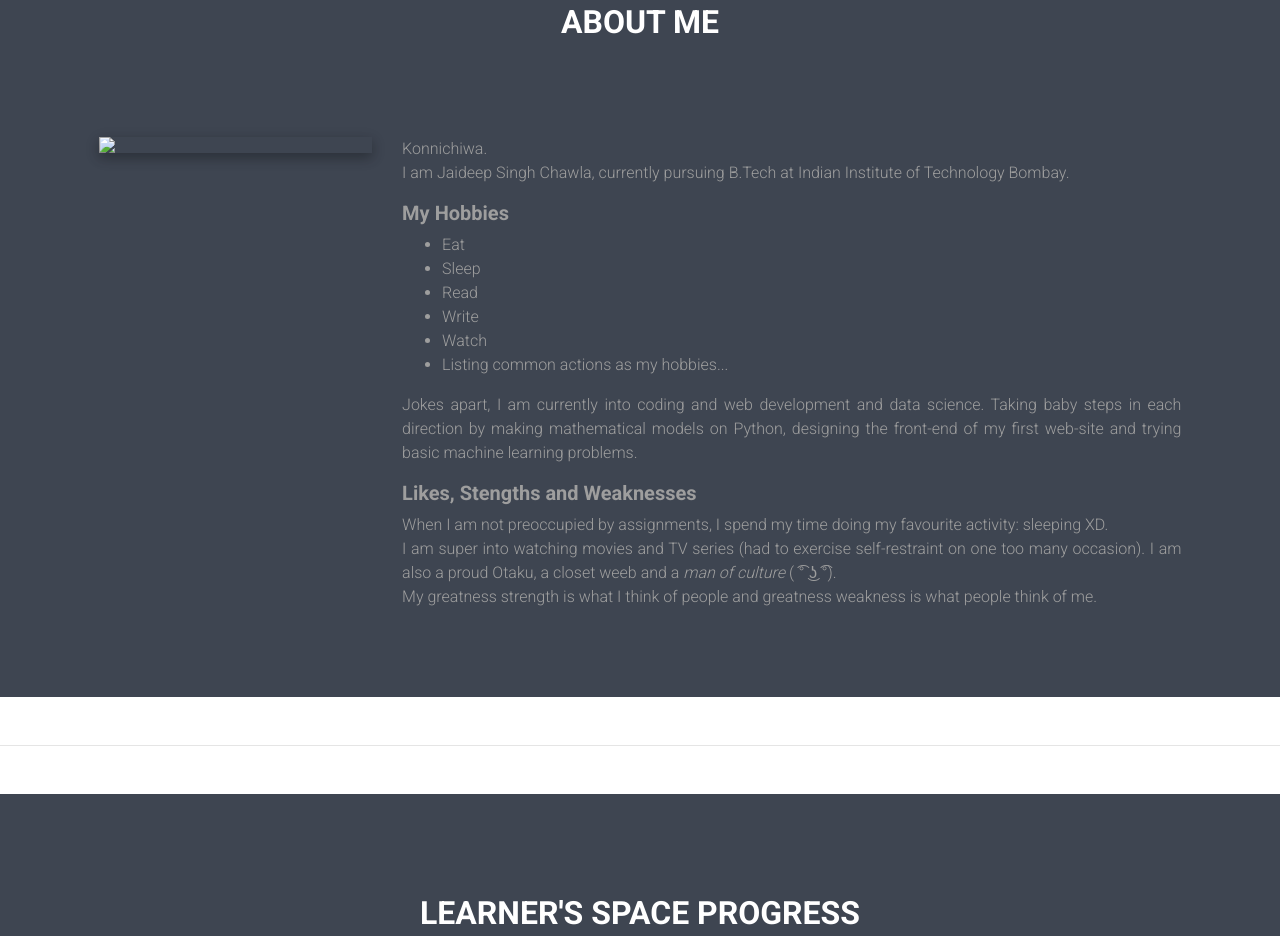
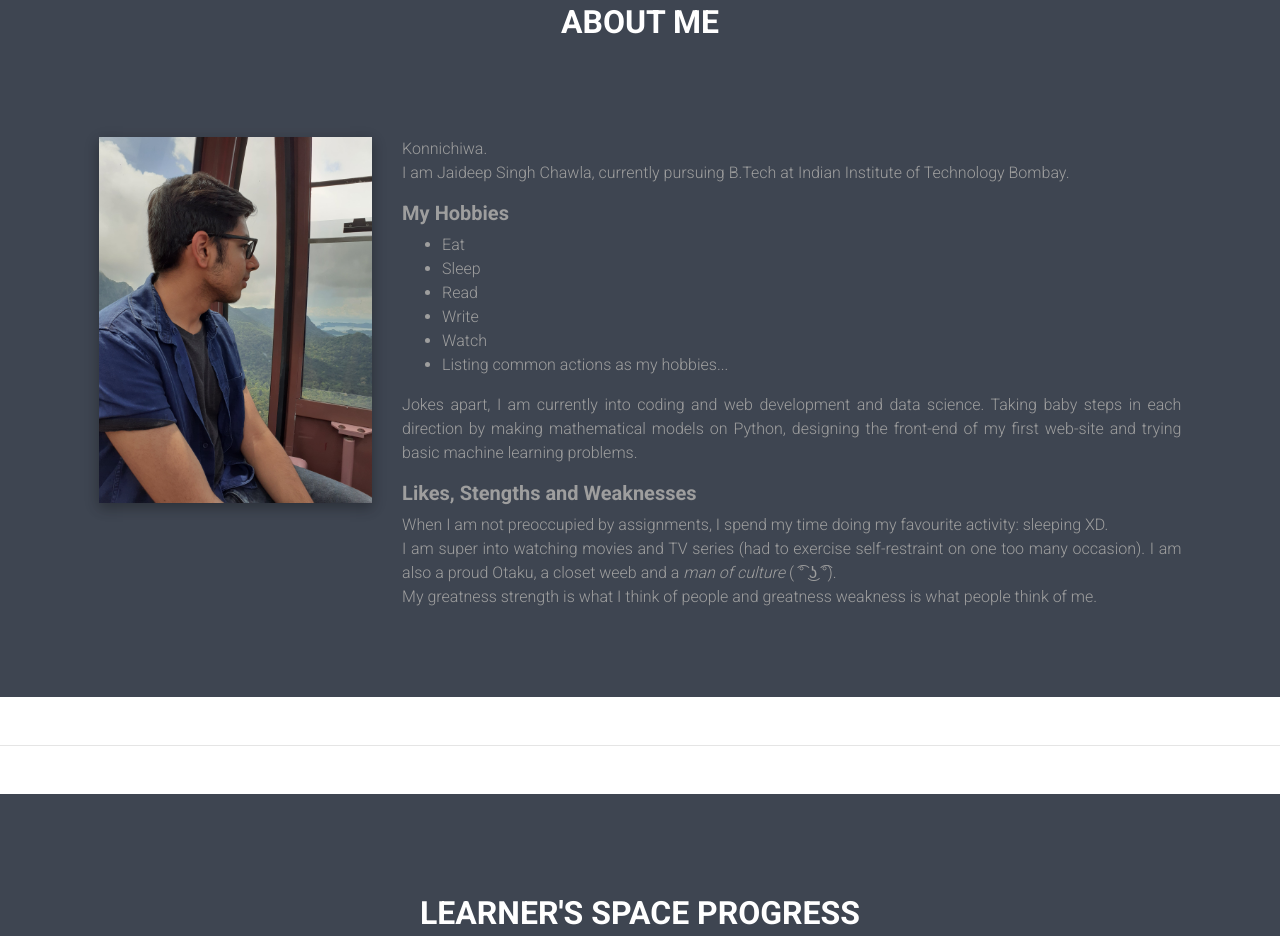
Before and after one commit to jdchawla29/190110030_WEB_DEV, a plain HTML site: page index.html in a window 1280 px wide. Shown: the part 994-1930 px from the top of the page. Drawn offline with nearby package versions, Linux system fonts and the light colour scheme.

Commit message:
Update index.html

```diff
--- a/index.html
+++ b/index.html
@@ -108,7 +108,7 @@
         <div class="col-md-4 col-sm-6 col-lg-3 mb-4">
           <!-- Image -->
           <div class="view overlay z-depth-1-half">
-            <img src="img/me.jpg" class="img-fluid">
+            <img src="me.jpg" class="img-fluid">
           </div>
         </div>
         <!--/Grid column-->
```
